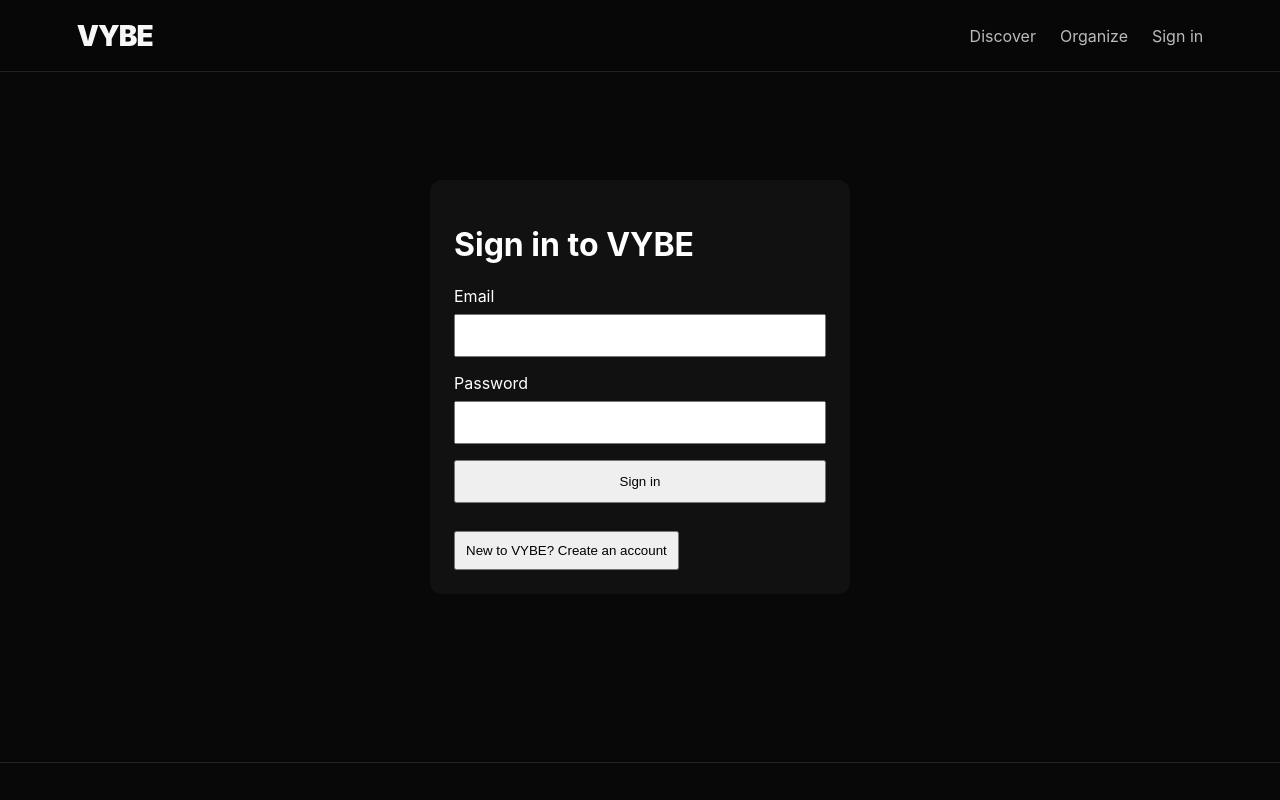
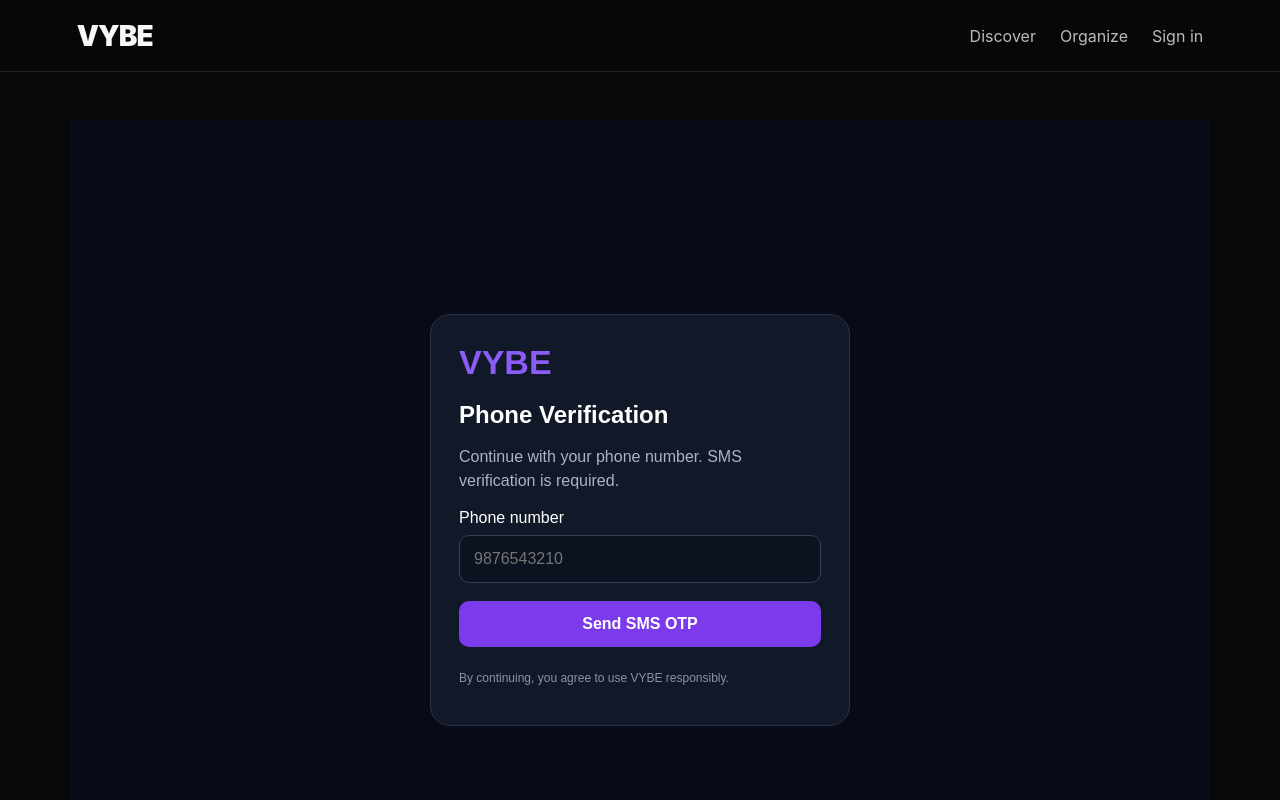
Before and after one commit to 12david1234/Vybe1, a Next.js app: page /auth in a window 1280 px wide. Shown: the top 800 px of the page. Built offline with nearby package versions, Linux system fonts and the light colour scheme; no server answers.

Commit message:
Update page.js

```diff
--- a/app/auth/page.js
+++ b/app/auth/page.js
@@ -1,108 +1,233 @@
 
-'use client';
+"use client";
 
-import { useState } from 'react';
-import { supabaseBrowser } from '../../lib/supabase';
+import { useState } from "react";
+import { createClient } from "@supabase/supabase-js";
+
+const supabase = createClient(
+  process.env.NEXT_PUBLIC_SUPABASE_URL,
+  process.env.NEXT_PUBLIC_SUPABASE_ANON_KEY
+);
 
 export default function AuthPage() {
-  const [email, setEmail] = useState('');
-  const [password, setPassword] = useState('');
-  const [isSignup, setIsSignup] = useState(false);
-  const [message, setMessage] = useState('');
+  const [phone, setPhone] = useState("");
+  const [otp, setOtp] = useState("");
+  const [step, setStep] = useState("phone");
   const [loading, setLoading] = useState(false);
+  const [message, setMessage] = useState("");
+  const [error, setError] = useState("");
 
-  async function handleSubmit(e) {
+  async function sendOtp(e) {
     e.preventDefault();
     setLoading(true);
-    setMessage('');
+    setMessage("");
+    setError("");
 
-    try {
-      const supabase = supabaseBrowser();
+    const cleanPhone = phone.replace(/\s/g, "");
+    const formattedPhone = cleanPhone.startsWith("+")
+      ? cleanPhone
+      : `+91${cleanPhone}`;
 
-      if (isSignup) {
-        const { data, error } = await supabase.auth.signUp({
-          email,
-          password,
+    if (!/^\+[1-9]\d{7,14}$/.test(formattedPhone)) {
+      setError("Sahi phone number daalein, country code ke saath.");
+      setLoading(false);
+      return;
+    }
+
+    const { error } = await supabase.auth.signInWithOtp({
+      phone: formattedPhone,
     });
 
-        if (error) throw error;
+    if (error) {
+      setError(error.message);
+    } else {
+      setPhone(formattedPhone);
+      setStep("otp");
+      setMessage("SMS OTP bhej diya gaya hai.");
+    }
 
-        setMessage(
-          data.session
-            ? 'Account created successfully!'
-            : 'Account created. Check your email to confirm your account.'
-        );
-      } else {
-        const { error } = await supabase.auth.signInWithPassword({
-          email,
-          password,
+    setLoading(false);
+  }
+
+  async function verifyOtp(e) {
+    e.preventDefault();
+    setLoading(true);
+    setMessage("");
+    setError("");
+
+    const { error } = await supabase.auth.verifyOtp({
+      phone,
+      token: otp.trim(),
+      type: "sms",
     });
 
-        if (error) throw error;
+    if (error) {
+      setError(error.message);
+      setLoading(false);
+      return;
+    }
 
-        window.location.href = '/';
-      }
-    } catch (error) {
-      setMessage(error.message || 'Something went wrong.');
-    } finally {
-      setLoading(false);
-    }
+    setMessage("Phone verify ho gaya! Login successful.");
+
+    window.location.href = "/";
   }
 
   return (
-    <main style={{
+    <main
+      style={{
+        minHeight: "100vh",
+        display: "flex",
+        alignItems: "center",
+        justifyContent: "center",
+        padding: 20,
+        background: "#080b16",
+        color: "white",
+        fontFamily: "Arial, sans-serif",
+      }}
+    >
+      <section
+        style={{
+          width: "100%",
           maxWidth: 420,
-      margin: '60px auto',
-      padding: 24,
-      color: '#fff',
-      background: '#111',
-      borderRadius: 12
-    }}>
-      <h1>{isSignup ? 'Create your account' : 'Sign in to VYBE'}</h1>
+          padding: 28,
+          borderRadius: 20,
+          background: "#111827",
+          border: "1px solid #273449",
+          boxSizing: "border-box",
+        }}
+      >
+        <h1 style={{ fontSize: 34, margin: "0 0 8px" }}>
+          <span style={{ color: "#8b5cf6" }}>VYBE</span>
+        </h1>
 
-      <form onSubmit={handleSubmit}>
-        <label>Email</label>
+        <h2 style={{ fontSize: 24, marginBottom: 8 }}>
+          Phone Verification
+        </h2>
+
+        <p style={{ color: "#aab4c8", lineHeight: 1.5 }}>
+          Continue with your phone number. SMS verification is required.
+        </p>
+
+        {step === "phone" ? (
+          <form onSubmit={sendOtp}>
+            <label htmlFor="phone">Phone number</label>
+
             <input
-          type="email"
-          value={email}
-          onChange={e => setEmail(e.target.value)}
+              id="phone"
+              type="tel"
+              autoComplete="tel"
+              placeholder="9876543210"
+              value={phone}
+              onChange={(e) => setPhone(e.target.value)}
               required
-          style={{ display: 'block', width: '100%', padding: 12, margin: '8px 0 16px' }}
+              style={inputStyle}
             />
 
-        <label>Password</label>
+            <button type="submit" disabled={loading} style={buttonStyle}>
+              {loading ? "Sending OTP..." : "Send SMS OTP"}
+            </button>
+          </form>
+        ) : (
+          <form onSubmit={verifyOtp}>
+            <p style={{ color: "#aab4c8" }}>
+              OTP sent to {phone}
+            </p>
+
+            <label htmlFor="otp">Enter 6-digit OTP</label>
+
             <input
-          type="password"
-          value={password}
-          onChange={e => setPassword(e.target.value)}
-          minLength={6}
+              id="otp"
+              type="text"
+              inputMode="numeric"
+              autoComplete="one-time-code"
+              placeholder="123456"
+              value={otp}
+              onChange={(e) =>
+                setOtp(e.target.value.replace(/\D/g, "").slice(0, 6))
+              }
               required
-          style={{ display: 'block', width: '100%', padding: 12, margin: '8px 0 16px' }}
+              maxLength={6}
+              style={inputStyle}
             />
 
             <button
               type="submit"
-          disabled={loading}
-          style={{ width: '100%', padding: 12, cursor: 'pointer' }}
+              disabled={loading || otp.length !== 6}
+              style={buttonStyle}
             >
-          {loading ? 'Please wait...' : isSignup ? 'Create account' : 'Sign in'}
+              {loading ? "Verifying..." : "Verify OTP & Login"}
             </button>
-      </form>
-
-      <p>{message}</p>
 
             <button
               type="button"
+              disabled={loading}
               onClick={() => {
-          setIsSignup(!isSignup);
-          setMessage('');
+                setStep("phone");
+                setOtp("");
+                setError("");
+                setMessage("");
               }}
-        style={{ padding: 10, marginTop: 12 }}
+              style={secondaryButtonStyle}
             >
-        {isSignup
-          ? 'Already have an account? Sign in'
-          : 'New to VYBE? Create an account'}
+              Change phone number
             </button>
+          </form>
+        )}
+
+        {message && (
+          <p style={{ color: "#4ade80", overflowWrap: "anywhere" }}>
+            {message}
+          </p>
+        )}
+
+        {error && (
+          <p style={{ color: "#f87171", overflowWrap: "anywhere" }}>
+            {error}
+          </p>
+        )}
+
+        <p style={{ color: "#8994a8", fontSize: 12, marginTop: 24 }}>
+          By continuing, you agree to use VYBE responsibly.
+        </p>
+      </section>
     </main>
   );
 }
+
+const inputStyle = {
+  display: "block",
+  width: "100%",
+  boxSizing: "border-box",
+  marginTop: 8,
+  marginBottom: 18,
+  padding: 14,
+  borderRadius: 10,
+  border: "1px solid #374151",
+  background: "#0b1220",
+  color: "white",
+  fontSize: 16,
+};
+
+const buttonStyle = {
+  width: "100%",
+  padding: 14,
+  border: "none",
+  borderRadius: 10,
+  background: "#7c3aed",
+  color: "white",
+  fontSize: 16,
+  fontWeight: "bold",
+  cursor: "pointer",
+};
+
+const secondaryButtonStyle = {
+  width: "100%",
+  padding: 12,
+  marginTop: 10,
+  border: "1px solid #374151",
+  borderRadius: 10,
+  background: "transparent",
+  color: "white",
+  fontSize: 14,
+  cursor: "pointer",
+};
```
Lines whose indentation alone changed are shown as unchanged.
